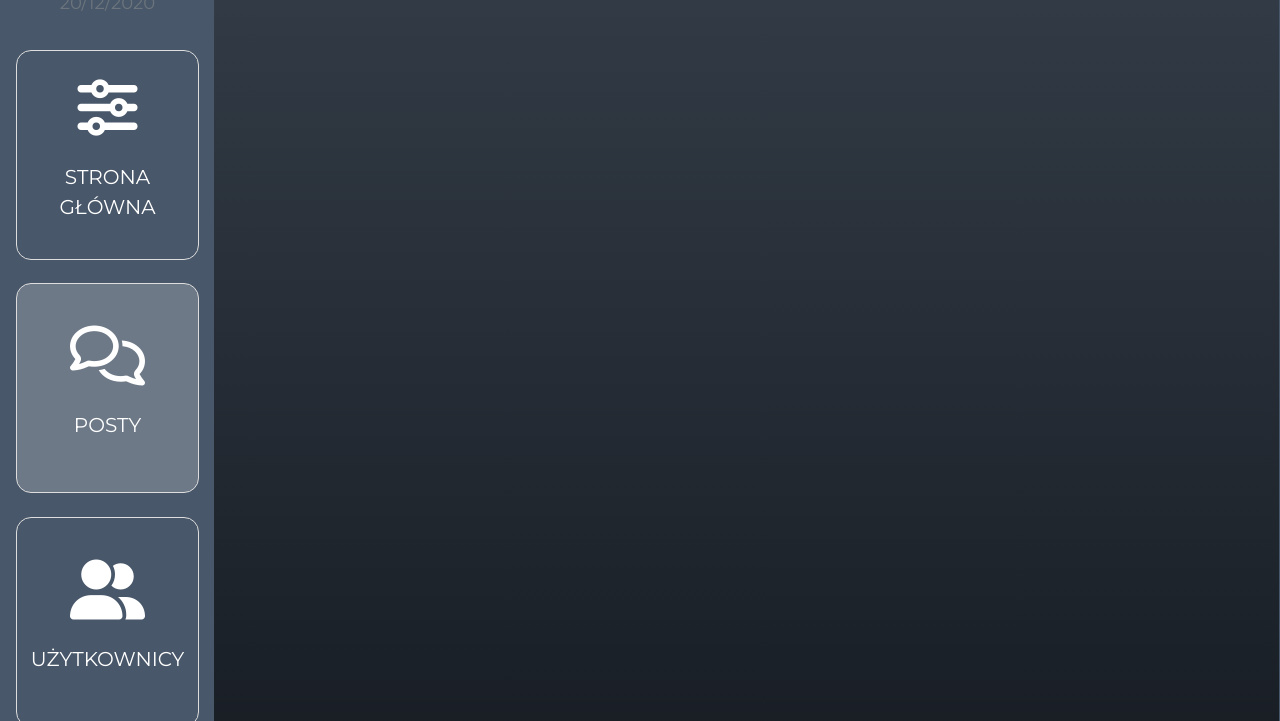
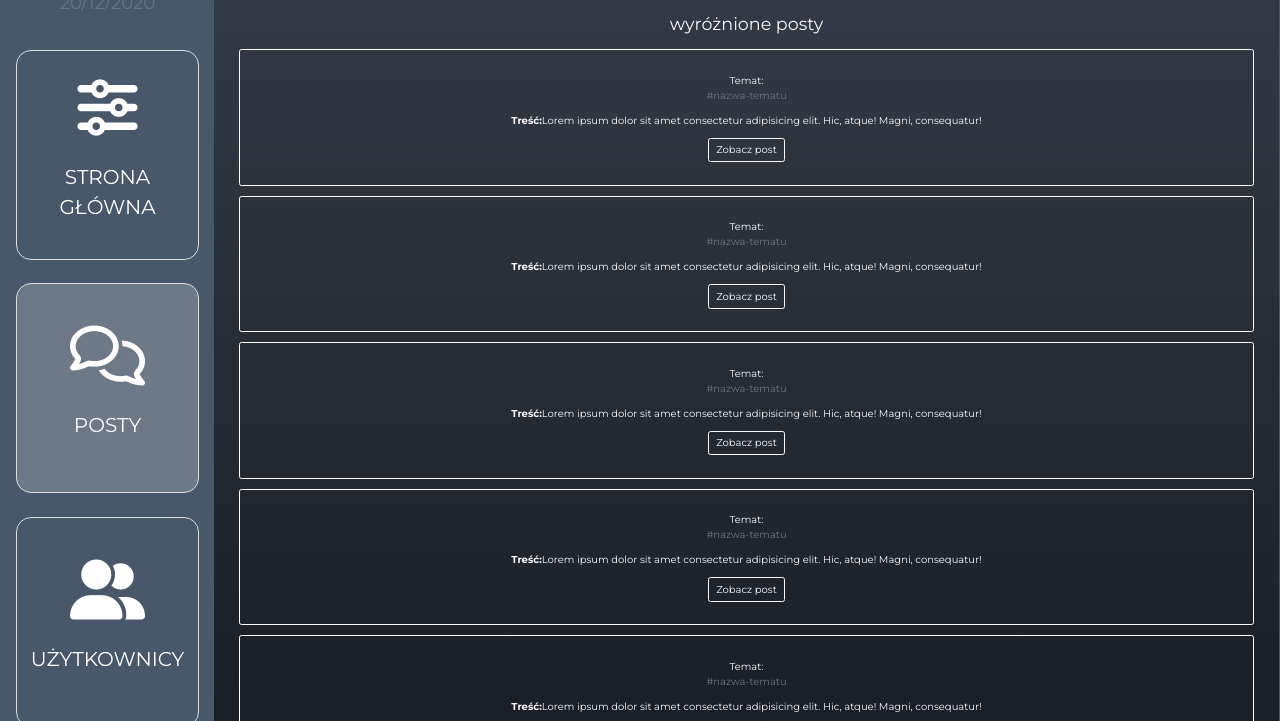
Before and after one commit to SzulcMarcin/Diamond-CMS, a plain HTML site: page posts.html in a window 1280 px wide. Shown: the part 55-776 px from the top of the page. Drawn offline with nearby package versions, Linux system fonts and the light colour scheme.

Commit message:
add section with card

```diff
--- a/posts.html
+++ b/posts.html
@@ -46,8 +46,71 @@
                     <p class="text-muted">&copy; Copyright 2020</p>
                 </section>
             </div>
-            <div class="panel-right col-10 p-0">
+            <div class="panel-right col-10 p-0 text-light text-center posts">
+                <section class="info-top my-4 pt-5">
+                    <h1>posty</h1>
+                    <p>Lorem ipsum dolor sit amet, consectetur adipisicing elit. Optio dolor obcaecati aliquid..</p>
+                </section>
+                <section class="py-5">
+                    <h3 class="mb-4">wyróżnione posty</h3>
+                    <div class="container">
+                        <div class="post-carousel">
 
+                            <div class="card bg-transparent m-3 p-3 border-white featured-post">
+                                <div class="card-body">
+                                    <p class="card-title mb-0">Temat:</p>
+                                    <p class="text-muted">#nazwa-tematu</p>
+                                    <p class="card-text"><strong>Treść:</strong>Lorem ipsum dolor sit amet consectetur
+                                        adipisicing elit. Hic, atque! Magni, consequatur!</p>
+                                    <button class="btn btn-outline-light" data-toggle="modal"
+                                        data-target="#exampleModal">Zobacz post</button>
+                                </div>
+                            </div>
+
+                            <div class="card bg-transparent m-3 p-3 border-white featured-post">
+                                <div class="card-body">
+                                    <p class="card-title mb-0">Temat:</p>
+                                    <p class="text-muted">#nazwa-tematu</p>
+                                    <p class="card-text"><strong>Treść:</strong>Lorem ipsum dolor sit amet consectetur
+                                        adipisicing elit. Hic, atque! Magni, consequatur!</p>
+                                    <button class="btn btn-outline-light" data-toggle="modal"
+                                        data-target="#exampleModal">Zobacz post</button>
+                                </div>
+                            </div>
+                            <div class="card bg-transparent m-3 p-3 border-white featured-post">
+                                <div class="card-body">
+                                    <p class="card-title mb-0">Temat:</p>
+                                    <p class="text-muted">#nazwa-tematu</p>
+                                    <p class="card-text"><strong>Treść:</strong>Lorem ipsum dolor sit amet consectetur
+                                        adipisicing elit. Hic, atque! Magni, consequatur!</p>
+                                    <button class="btn btn-outline-light" data-toggle="modal"
+                                        data-target="#exampleModal">Zobacz post</button>
+                                </div>
+                            </div>
+                            <div class="card bg-transparent m-3 p-3 border-white featured-post">
+                                <div class="card-body">
+                                    <p class="card-title mb-0">Temat:</p>
+                                    <p class="text-muted">#nazwa-tematu</p>
+                                    <p class="card-text"><strong>Treść:</strong>Lorem ipsum dolor sit amet consectetur
+                                        adipisicing elit. Hic, atque! Magni, consequatur!</p>
+                                    <button class="btn btn-outline-light" data-toggle="modal"
+                                        data-target="#exampleModal">Zobacz post</button>
+                                </div>
+                            </div>
+                            <div class="card bg-transparent m-3 p-3 border-white featured-post">
+                                <div class="card-body">
+                                    <p class="card-title mb-0">Temat:</p>
+                                    <p class="text-muted">#nazwa-tematu</p>
+                                    <p class="card-text"><strong>Treść:</strong>Lorem ipsum dolor sit amet consectetur
+                                        adipisicing elit. Hic, atque! Magni, consequatur!</p>
+                                    <button class="btn btn-outline-light" data-toggle="modal"
+                                        data-target="#exampleModal">Zobacz post</button>
+                                </div>
+                            </div>
+
+                        </div>
+                    </div>
+                </section>
             </div>
         </div>
     </div>
--- a/style.css
+++ b/style.css
@@ -40,6 +40,18 @@ body {
 .panel-right{
     background-image: linear-gradient(180deg, rgba(55, 64, 76, 1) 0%, rgba(21, 26, 32, 1) 100%);
 }
+
+.info-top h1 {
+    font-size: 4rem;
+    font-weight: bold;
+    text-transform: uppercase;
+}
+
+.info-top p {
+    font-size: 1.6rem;
+}
+
+
 
 /* ----------------- */
 .date-box {
```
